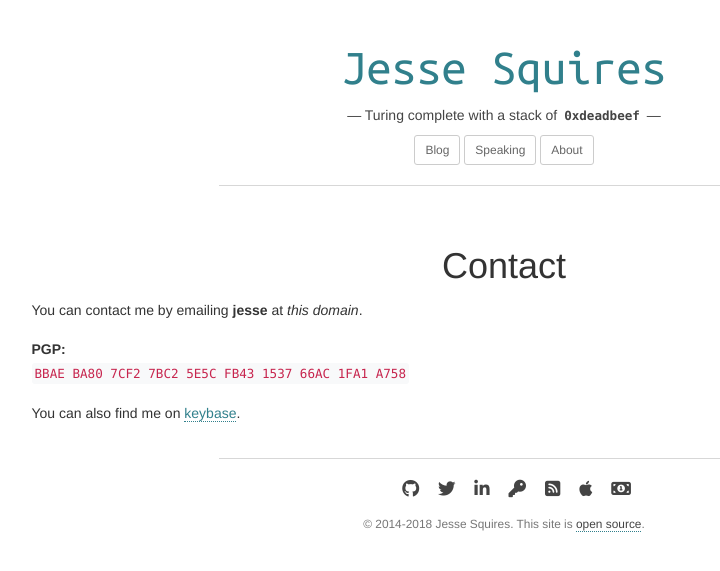
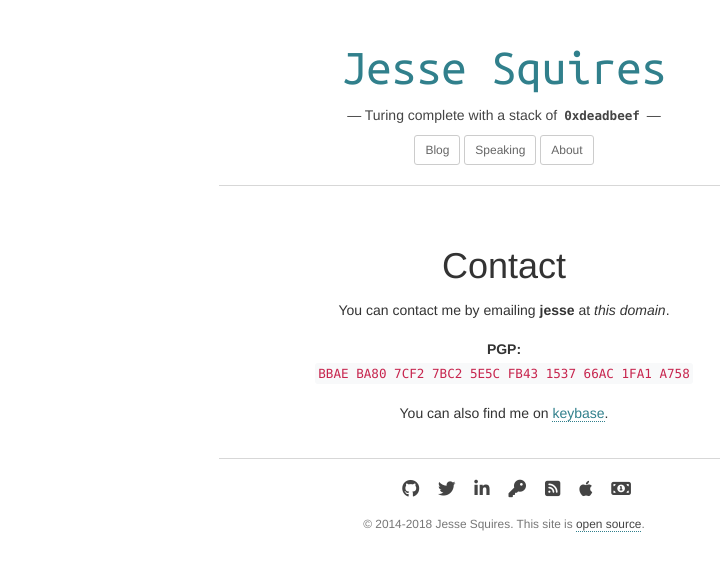
Before and after one commit to jessesquires/jessesquires.com, a Jekyll site: the page built from contact.md, in a window 1280 px wide. Shown: the top 571 px of the page, without its empty margins (136-856 px from the left). Built offline with Jekyll 4.4.1, drawn with Linux system fonts in a browser that asks for light colours; nearby versions of some CDN libraries; library files that are not in the unit come from our copies.

Commit message:
fix contacT

```diff
--- a/contact.md
+++ b/contact.md
@@ -3,15 +3,13 @@ layout: standalone
 title: Contact
 ---
 
-<p class="center">
-You can contact me by emailing <b>jesse</b> at <i>this domain</i>.
-</p>
+<div class="text-center" markdown="1">
 
-<p class="center">
-<b>PGP:</b><br/>
-<code>BBAE BA80 7CF2 7BC2 5E5C FB43 1537 66AC 1FA1 A758</code>
-</p>
+You can contact me by emailing **jesse** at *this domain*.
 
-<p class="center">
-You can also find me on <a href="{{ site.social_links.keybase }}">keybase</a>.
-</p>
+**PGP:**<br/>
+`BBAE BA80 7CF2 7BC2 5E5C FB43 1537 66AC 1FA1 A758`
+
+You can also find me on [keybase]({{ site.social_links.keybase }}).
+
+</div>
```
